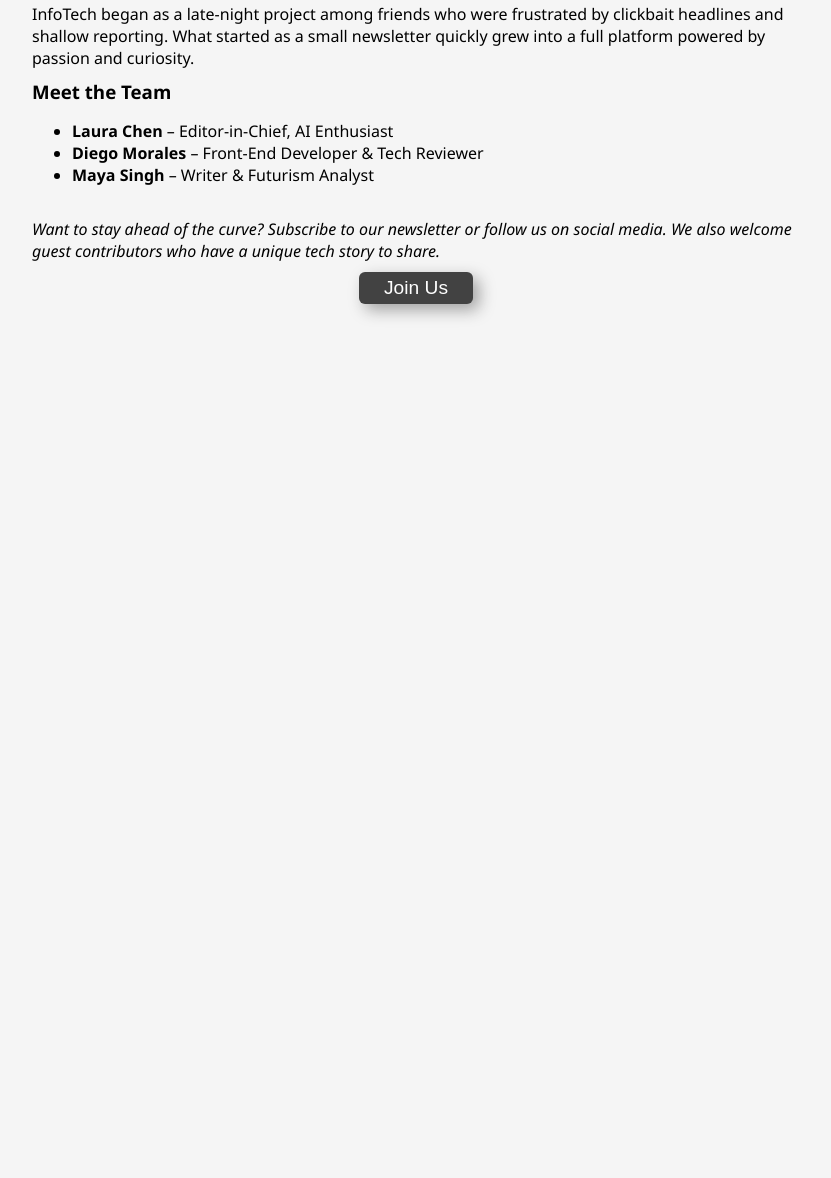
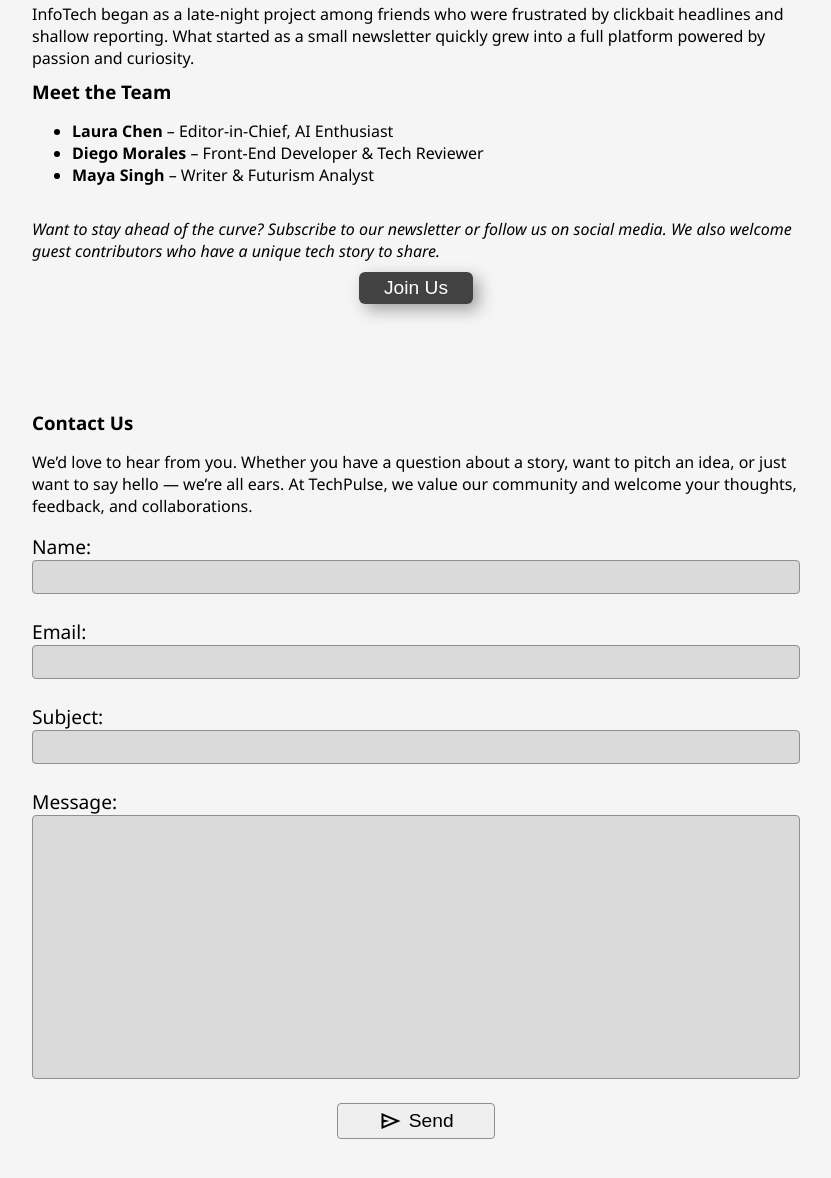
Before and after one commit to agustin-risso/Practice-project---HTML-CSS, a plain HTML site: page index.html in a window 1280 px wide. Shown: the part 1270-2448 px from the top of the page, without its empty margins (224-1055 px from the left). Before the commit the page ends 1600 px from the top, so only its background shows below. Drawn offline with nearby package versions, Linux system fonts and the light colour scheme.

Commit message:
feat: add contact section

```diff
--- a/index.html
+++ b/index.html
@@ -6,6 +6,7 @@
         <meta name="description" content="Stay updated with the latest in technology, startups, gadgets, AI, and software development. InfoTech delivers in-depth tech news, trends, and expert insights—all in a clean, responsive design.">
         <link rel="stylesheet" href="style.css">
         <link rel="shortcut icon" href="images/favicon.ico" type="image/x-icon">
+        <link rel="stylesheet" href="https://fonts.googleapis.com/css2?family=Material+Symbols+Outlined:opsz,wght,FILL,GRAD@20..48,100..700,0..1,-50..200&icon_names=send" />
         <title>InfoTech</title>
     </head>
     <body>
@@ -60,7 +61,28 @@
                 </p>
                 <button>Join Us</button>
             </section>
-            <section id="contact"></section>
+            <section id="contact">
+                <h3>Contact Us</h3>
+                <p>
+                    We’d love to hear from you.
+                    Whether you have a question about a story, want to pitch an idea, or just want to say hello — we’re all ears. At TechPulse, we value our community and welcome your thoughts, feedback, and collaborations.
+                </p>
+                <form action="#" method="post">
+                    <label for="name">Name:</label>
+                    <input type="text" id="name" name="name" required>
+
+                    <label for="email">Email:</label>
+                    <input type="email" id="email" name="email" required>
+
+                    <label for="subject">Subject:</label>
+                    <input type="text" id="subject" name="subject" required>
+
+                    <label for="message">Message:</label>
+                    <textarea id="message" name="message" rows="5" required></textarea>
+
+                    <button type="submit"><span class="material-symbols-outlined">send</span>Send</button>
+                  </form>
+            </section>
         </main>
 
         <footer></footer>
--- a/style.css
+++ b/style.css
@@ -122,3 +122,64 @@
 #about-us > button:active{
     transform: translateY(2px);
 }
+
+#contact{
+    height: 100vh;
+    display: flex;
+    flex-direction: column;
+    align-items: start;
+    padding: 80px 0;
+}
+
+#contact > form{
+    display: flex;
+    flex-direction: column;
+    width: 100%;
+}
+
+#contact > form > label{
+    font-size: 1.2rem;
+}
+#contact > form > input, textarea{
+    margin-bottom: 1.5rem;
+    background-color: #dadada;
+    outline: none;
+    border: 1.5px solid #8f8f8f;
+    border-radius: 4px;
+    padding: 6px 16px;
+    font-size: 1.05rem;
+    transition: 300ms;
+}
+
+#contact > form > textarea{
+    resize: none;
+    height: 250px;
+}
+
+#contact > form > input:focus, textarea:focus{
+    background-color: #fff;
+    border: 1.5px solid #000;
+}
+
+#contact > form > button{
+    display: flex;
+    align-items: center;
+    gap: .4rem;
+    width: fit-content;
+    align-self: center;
+    font-size: 1.2rem;
+    padding: 5px 40px;
+    border-radius: 4px;
+    border: 1px solid #8f8f8f;
+    transition: 300ms;
+}
+
+#contact > form > button:hover{
+    cursor: pointer;
+    background-color: #fff;
+    border: 1.5px solid #000;
+}
+
+#contact > form > button:active{
+    transform: translateY(2px);
+}
```
